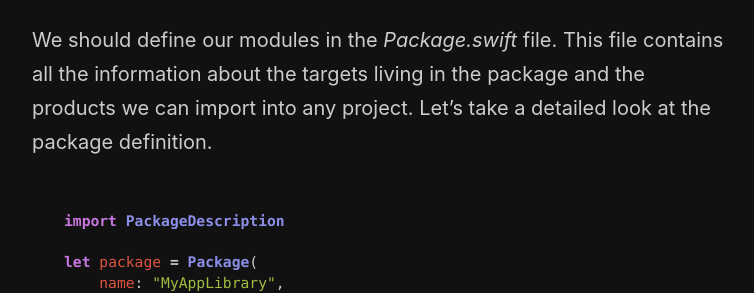
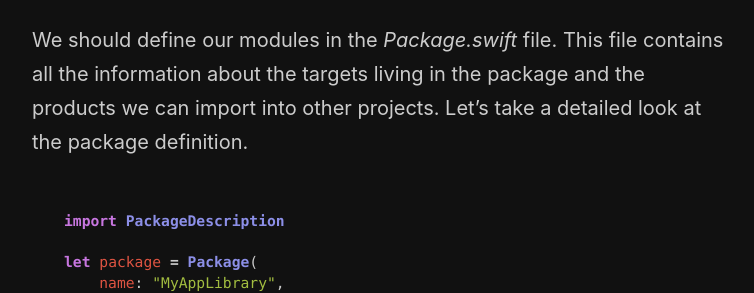
Before and after one commit to mecid/mecid.github.io, a Jekyll site: the page built from _posts/2022-01-12-microapps-architecture-in-swift-spm-basics.md, in a window 1280 px wide and 900 px high, scrolled down 1761 px. Shown: the part 232-525 px from the top of the window, without its empty margins (258-1012 px from the left). Built offline with Jekyll 4.4.1, drawn with Linux system fonts in a browser that asks for light colours.

Commit message:
small improvement to micro apps post

````diff
--- a/_posts/2022-01-12-microapps-architecture-in-swift-spm-basics.md
+++ b/_posts/2022-01-12-microapps-architecture-in-swift-spm-basics.md
@@ -21,7 +21,7 @@ Now we have a Swift package containing all the modules that we want to share bet
 
 Let's remove the content of the *Sources* and *Tests* folders in our Swift package. These two folders are crucial for any Swift package. We must place all the source code and tests there. Swift package doesn't use any project file. They are smart enough to understand your folder structure.
 
-We should define our modules in the *Package.swift* file. This file contains all the information about the targets living in the package and the products we can import into any project. Let's take a detailed look at the package definition.
+We should define our modules in the *Package.swift* file. This file contains all the information about the targets living in the package and the products we can import into other projects. Let's take a detailed look at the package definition.
 
 ```swift
 import PackageDescription
````
